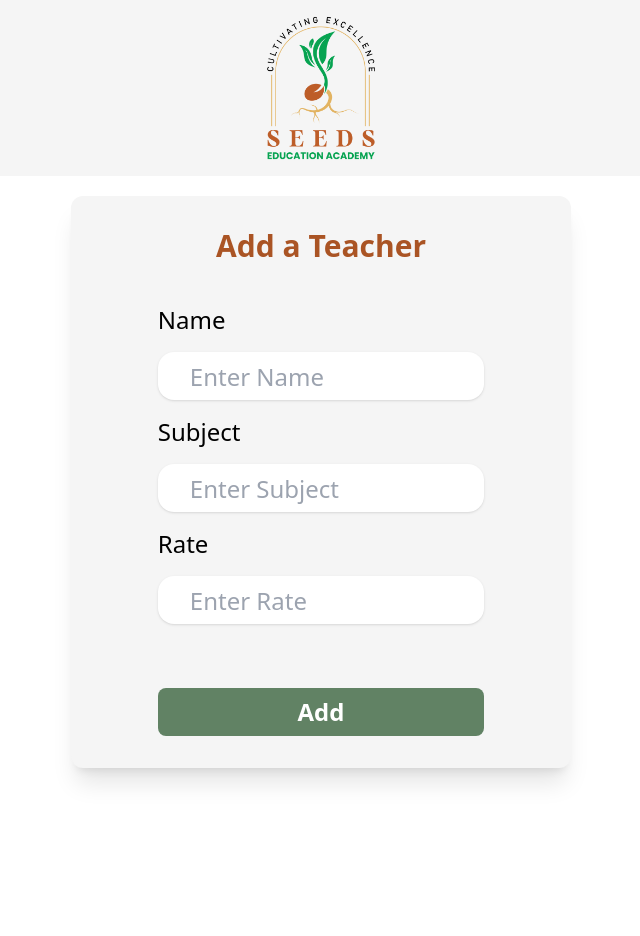
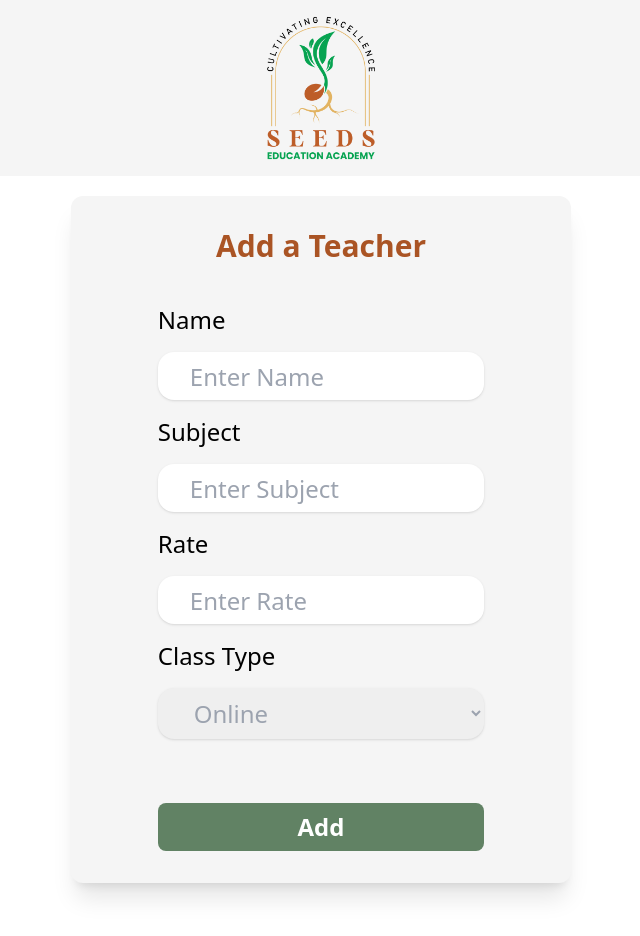
Before and after one commit to yanshin15/seeds-payroll-fe, a React (Vite) app: page /create in a window 1280 px wide. Shown: the top 936 px of the page, without its empty margins (319-959 px from the left). Built offline with nearby package versions, Linux system fonts and the light colour scheme.

Commit message:
Edit CreatePage to add class_type

```diff
--- a/src/components/TeacherDisplay.jsx
+++ b/src/components/TeacherDisplay.jsx
@@ -4,6 +4,7 @@ import {
   faClock,
   faSackDollar,
   faHourglassHalf,
+  faLocationDot,
 } from "@fortawesome/free-solid-svg-icons";
 import { FontAwesomeIcon } from "@fortawesome/react-fontawesome";
 import axios from "axios";
@@ -33,8 +34,15 @@ const TeacherDisplay = ({ teacher, getTeachers }) => {
   };
   return (
     <section className="shadow-xl rounded-xl bg-white p-8 flex items-center justify-center flex-col gap-2">
-      <h1 className="text-2xl font-bold text-darkbrown">Tr. {teacher.name}</h1>
-      <h2 className="text-xl font-semilight">{teacher.subject}</h2>
+      <h1 className="text-2xl font-bold text-darkbrown text-center">
+        Tr. {teacher.name}
+      </h1>
+      <h2 className="text-xl font-semilight text-center">
+        {teacher.subject}
+        <h1 className="text-xl font-semibold text-center">
+          {teacher.class_type}
+        </h1>
+      </h2>
       <span className="flex items-center gap-4 justify-around">
         <h2 className="font-semibold text-lg flex gap-1 items-center">
           <FontAwesomeIcon
--- a/src/pages/CreatePage.jsx
+++ b/src/pages/CreatePage.jsx
@@ -7,6 +7,7 @@ const CreatePage = () => {
   const [name, setName] = useState("");
   const [subject, setSubject] = useState("");
   const [rate, setRate] = useState();
+  const [classType, setClassType] = useState();
   const [isLoading, setIsLoading] = useState(false);
   const navigate = useNavigate();
 
@@ -20,7 +21,7 @@ const CreatePage = () => {
       setIsLoading(true);
       const response = await axios.post(
         "http://localhost:5038/api/teachers/add",
-        { name: name, subject: subject, rate: rate }
+        { name: name, subject: subject, rate: rate, class_type: classType }
       );
       toast.success(`Teacher ${name} has been added successfully.`);
       setIsLoading(false);
@@ -78,6 +79,19 @@ const CreatePage = () => {
           className="w-3/4 h-12 px-8 py-4 rounded-2xl shadow"
           placeholder="Enter Rate"
         />
+        <span className="w-3/4">
+          <label>Class Type</label>
+        </span>
+        <select
+          onChange={(e) => {
+            setClassType(e.target.value);
+          }}
+          className="w-3/4 py-2 px-8 pr-4 shadow h-auto rounded-2xl text-start text-gray-400"
+        >
+          <option value="Online">Online</option>
+          <option value="On-site">On-site</option>
+        </select>
+        {console.log(classType)}
         {isLoading ? (
           <button className="duration-200 text-center w-3/4 font-semibold  bg-darkgreen px-4 py-2 rounded-lg hover:bg-seedsgreen text-white mt-12 cursor-not-allowed">
             Add
--- a/src/pages/PayrollPage.jsx
+++ b/src/pages/PayrollPage.jsx
@@ -22,7 +22,7 @@ const PayrollPage = () => {
   }, []);
   return teachers.map((teacher) => {
     return (
-      <section className="flex w-full items-center p-5 flex-col">
+      <section className="flex w-full items-center flex-col">
         <div className="w-3/4 justify-center h-20 bg-lightcream grid grid-cols-2 border">
           <h1 className="border border-black p-2">{teacher.name}</h1>
           <h1 className="border border-black p-2">{teacher.payroll}</h1>
```
